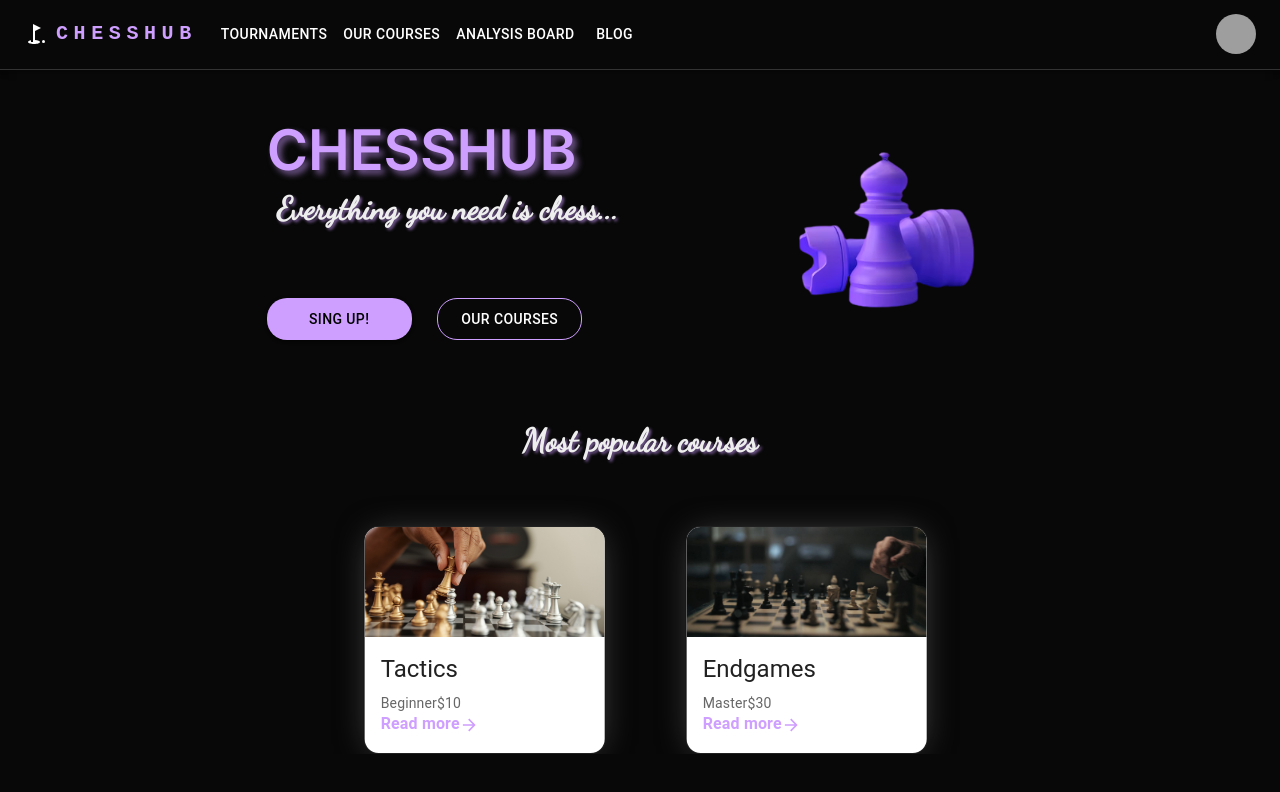
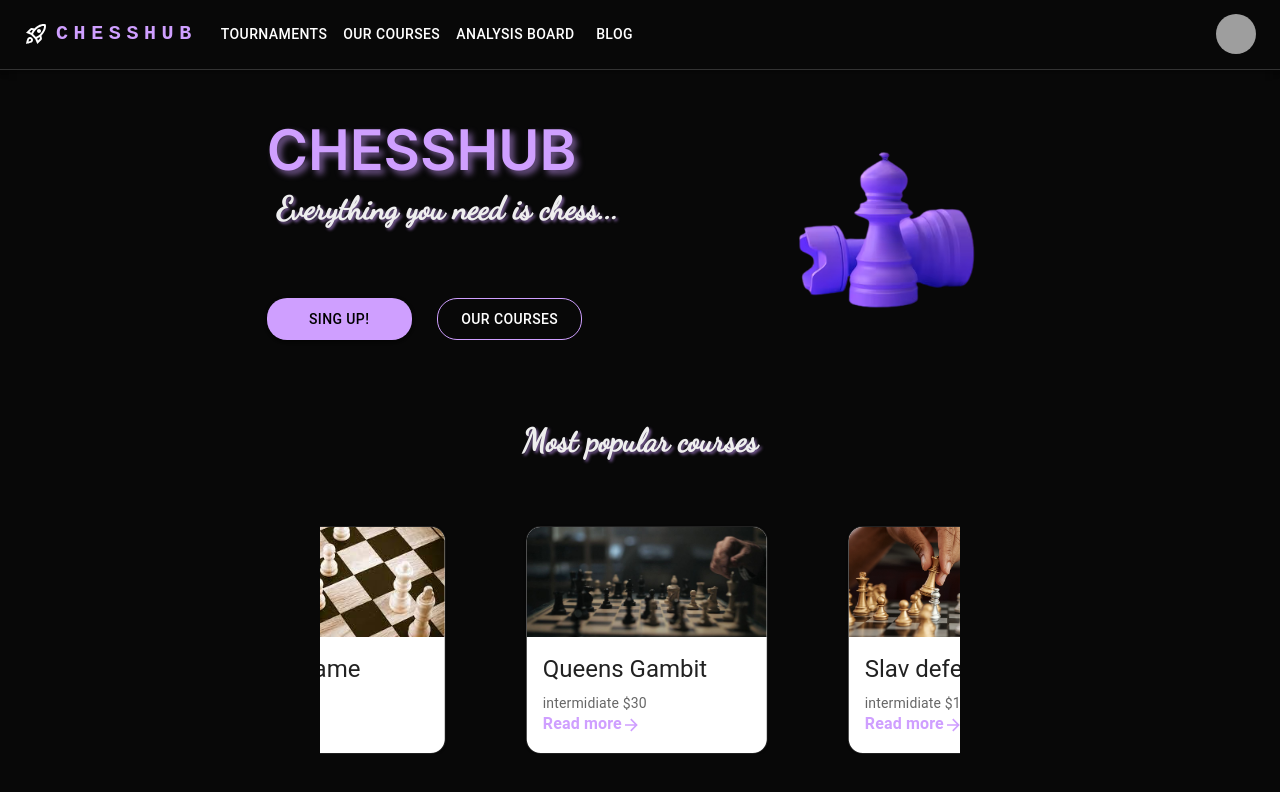
Before and after one commit to M4rcinWisniewski/M4rcinWisniewski.github.io, a React (Create React App) app: page / in a window 1280 px wide. Shown: the top 792 px of the page. Built offline with nearby package versions, Linux system fonts and the light colour scheme; grey boxes are pictures that could not be loaded.

Commit message:
debuged slider

```diff
--- a/src/App.jsx
+++ b/src/App.jsx
@@ -31,8 +31,10 @@ function App() {
     )
   })
   const autoplayOptions = {
-    delay: 1000,
+    delay: 5000,
     jump: false,
+    align: 'center',
+
   }
   const [emblaRef] = useEmblaCarousel({loop: false},  [Autoplay(autoplayOptions)])
 
@@ -45,7 +47,7 @@ function App() {
           Most popular courses
         </h2>
         <div ref={emblaRef} style={{overflow: 'hidden', display: 'flex', justifyContent: 'center',  }}>
-          <Stack direction="row"  FlexWrap="wrap"  style={{ width: '50vw'}} >
+          <Stack direction="row"  FlexWrap="wrap"  style={{ width: '50vw', margin: 0, display: 'flex', justifyContent: 'left',  flex: '0 0 50%'}} >
 
             {cards}
           </Stack>
--- a/src/components/NavBard.jsx
+++ b/src/components/NavBard.jsx
@@ -13,7 +13,7 @@ import Button from '@mui/material/Button';
 import Tooltip from '@mui/material/Tooltip';
 import MenuItem from '@mui/material/MenuItem';
 // import AdbIcon from '@mui/icons-material/Adb';
-import GolfCourseSharpIcon from '@mui/icons-material/GolfCourseSharp';
+import RocketLaunchOutlinedIcon from '@mui/icons-material/RocketLaunchOutlined';
 import Switch from '@mui/material/Switch';
 // import FormGroup from '@mui/material/FormGroup';
 // import FormControlLabel from '@mui/material/FormControlLabel';
@@ -44,7 +44,7 @@ function ResponsiveAppBar() {
     <AppBar sx={{bgcolor: "#080808", m: 0, borderBottom: 'solid #333 .5px'}}position="static">
       <Container maxWidth="auto">
         <Toolbar disableGutters>
-          <GolfCourseSharpIcon sx={{ display: { xs: 'none', md: 'flex' }, mr: 1 }} />
+          <RocketLaunchOutlinedIcon sx={{ display: { xs: 'none', md: 'flex' }, mr: 1 }} />
           <Typography
             variant="h6"
             noWrap
@@ -102,7 +102,7 @@ function ResponsiveAppBar() {
               ))}
             </Menu>
           </Box>
-          <GolfCourseSharpIcon sx={{ display: { xs: 'flex', md: 'none' }, mr: 1 }} />
+          <RocketLaunchOutlinedIcon sx={{ display: { xs: 'flex', md: 'none' }, mr: 1 }} />
           <Typography
             variant="h5"
             noWrap
--- a/src/components/main.jsx
+++ b/src/components/main.jsx
@@ -14,9 +14,6 @@ export default function ActionAreaCard(props) {
       transition: '.7s',
       m: 5,
       marginBottom: '0',
-      boxShadow: '0px 2px 35px -9px #555',
-      "&:hover": {
-      boxShadow: '0px 8px 35px 2px rgba(207, 159, 255, 1)'} ,
       border: "1px solid ",
       borderRadius: '15px'}}>
       <CardActionArea  >
--- a/src/data/data.js
+++ b/src/data/data.js
@@ -26,21 +26,21 @@ const data = [
     {
         id: 4,
         name: 'Caro-kann defense',
-        level: 'intermidiate',
+        level: 'intermidiate ',
         image: image,
         price: '$20'
     },
     {
         id: 5,
         name: 'Tactics',
-        level: 'Beginner',
+        level: 'Beginner ',
         image: image3,
         price: '$10'
     },
     {
         id: 6,
-        name: 'Endgames',
-        level: 'Master',
+        name: 'Endgames Theory',
+        level: 'Master ',
         image: image2,
         price: '$30'
     },
```
